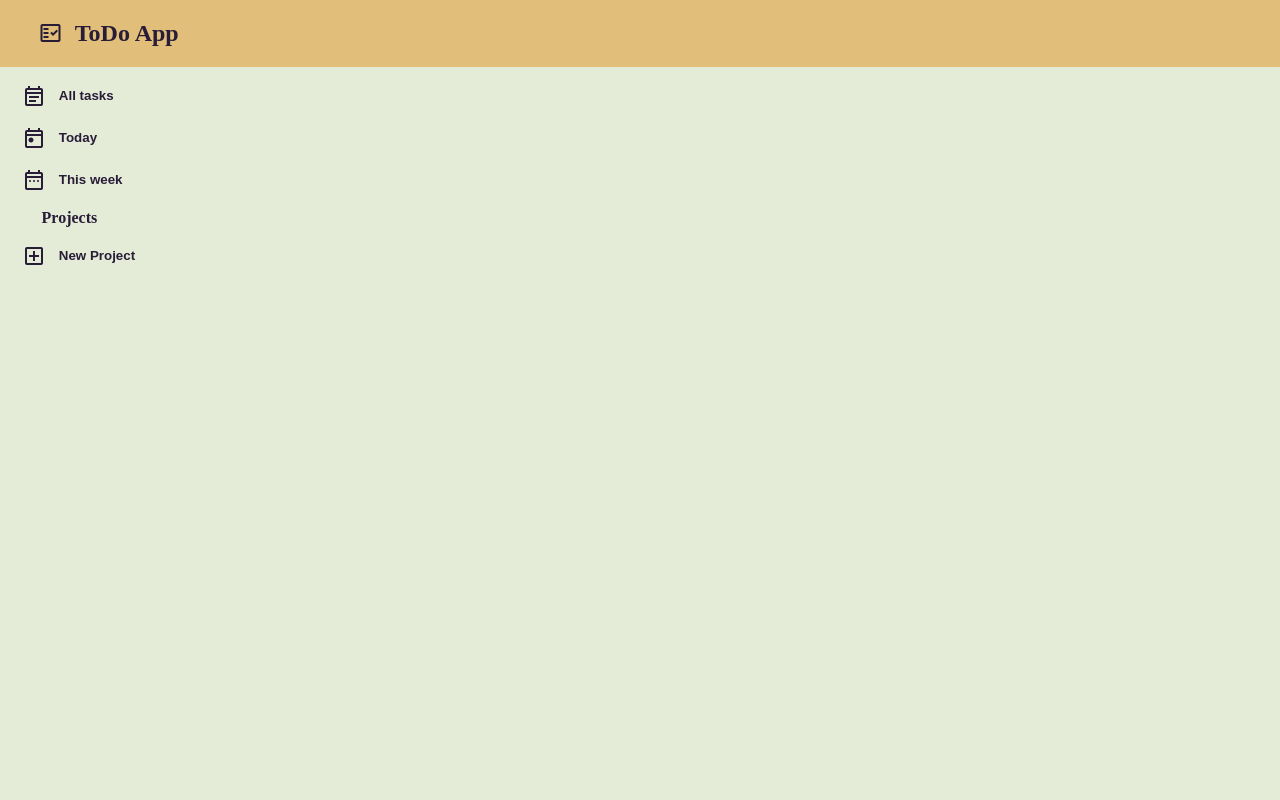
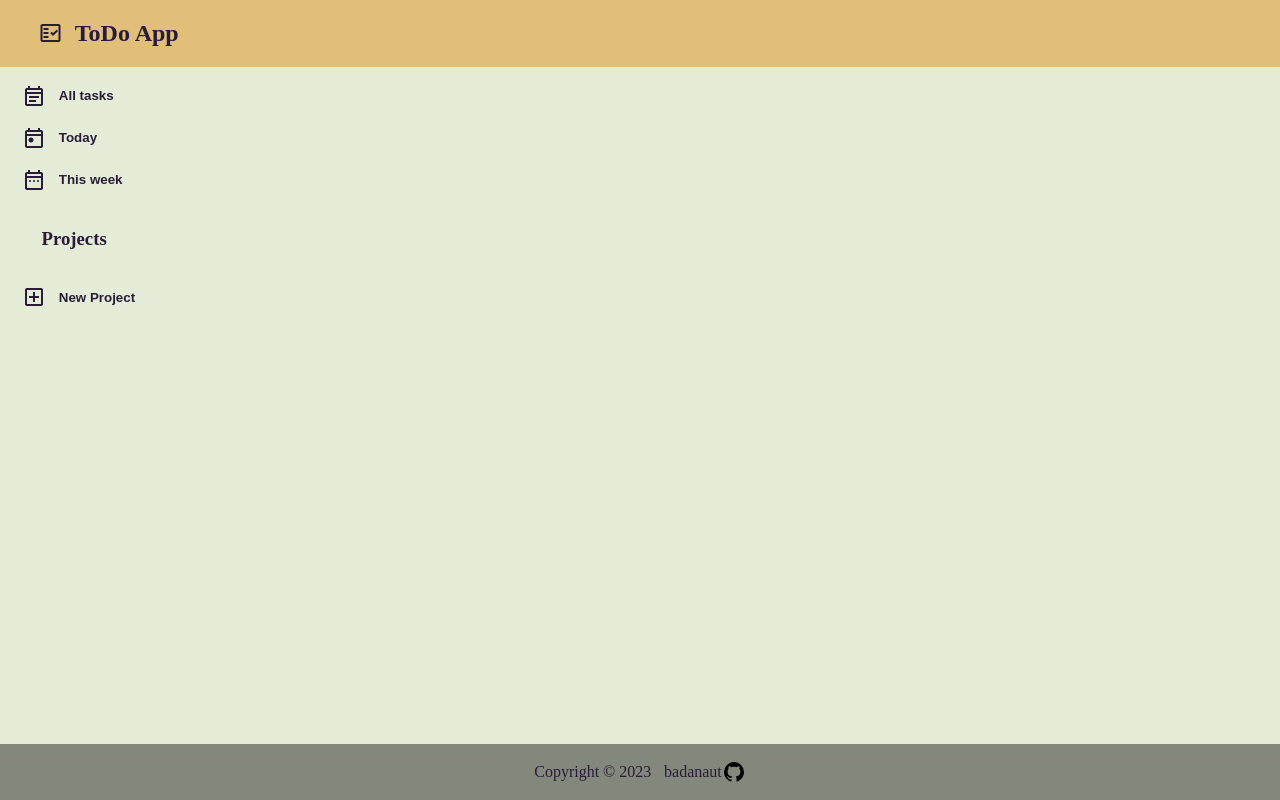
Before and after one commit to badanaut/to-do-app, a website built with webpack: page dist/index.html in a window 1280 px wide. Built offline with nearby package versions, Linux system fonts and the light colour scheme.

Commit message:
Add page footer

```diff
--- a/dist/index.html
+++ b/dist/index.html
@@ -20,14 +20,20 @@
             <button><i class="material-symbols-outlined">event_note</i>All tasks</button>
             <button><i class="material-symbols-outlined">today</i>Today</button>
             <button><i class="material-symbols-outlined">date_range</i>This week</button>
-            <div>Projects</div>
+            <h3>Projects</h3>
             <button><i class="material-symbols-outlined">add_box</i>New Project</button>
         </div>
         <div class="task-overview">
             <div class="task-info"></div>
         </div>
     </div>
-    <footer></footer>
+    <footer>
+      <p>Copyright © 2023
+        <a href="https://github.com/badanaut" target="_blank">badanaut
+            <svg xmlns="http://www.w3.org/2000/svg" viewBox="0 0 24 24"><path d="M12,2A10,10 0 0,0 2,12C2,16.42 4.87,20.17 8.84,21.5C9.34,21.58 9.5,21.27 9.5,21C9.5,20.77 9.5,20.14 9.5,19.31C6.73,19.91 6.14,17.97 6.14,17.97C5.68,16.81 5.03,16.5 5.03,16.5C4.12,15.88 5.1,15.9 5.1,15.9C6.1,15.97 6.63,16.93 6.63,16.93C7.5,18.45 8.97,18 9.54,17.76C9.63,17.11 9.89,16.67 10.17,16.42C7.95,16.17 5.62,15.31 5.62,11.5C5.62,10.39 6,9.5 6.65,8.79C6.55,8.54 6.2,7.5 6.75,6.15C6.75,6.15 7.59,5.88 9.5,7.17C10.29,6.95 11.15,6.84 12,6.84C12.85,6.84 13.71,6.95 14.5,7.17C16.41,5.88 17.25,6.15 17.25,6.15C17.8,7.5 17.45,8.54 17.35,8.79C18,9.5 18.38,10.39 18.38,11.5C18.38,15.32 16.04,16.16 13.81,16.41C14.17,16.72 14.5,17.33 14.5,18.26C14.5,19.6 14.5,20.68 14.5,21C14.5,21.27 14.66,21.59 15.17,21.5C19.14,20.16 22,16.42 22,12A10,10 0 0,0 12,2Z" /></svg>
+        </a>
+      </p>
+    </footer>
 
 </body>
 </html>
--- a/dist/style.css
+++ b/dist/style.css
@@ -1,7 +1,9 @@
-body{
+html, body{
     margin: 0;
+    background-color: #e4ecd7;
+}
+*{
     color: #281C37;
-    background-color: #e4ecd7;
 }
 header{
     display: flex;
@@ -26,12 +28,11 @@ header{
     padding: 2vh;
     font-weight: bold;
 }
-.task-categories>div{
+.task-categories>h3{
     padding-left: 2vw;
 }
 
 button{
-    color: #281C37;
     font-weight: bold;
     background:none;
     border: none;
@@ -47,3 +48,31 @@ button:active{
 .task-overview{
     grid-column: 2 /3;
 }
+/* footer styles   */
+footer{
+    position: absolute;
+    bottom: 0;
+    width: 100%;
+    background-color: #0000006c;
+
+}
+footer>p{
+    display: flex;
+    align-items: center;
+    justify-content: center;
+    gap: 1vw;
+}
+a{
+    text-decoration: none;
+    display: flex;
+    align-items: center;
+    cursor: pointer;
+}
+svg{
+    width: 1.5rem;
+    height: auto;
+}
+svg:hover{
+    transform: rotate(360deg);
+    transition: transform 0.5s ease-in;
+}
```
